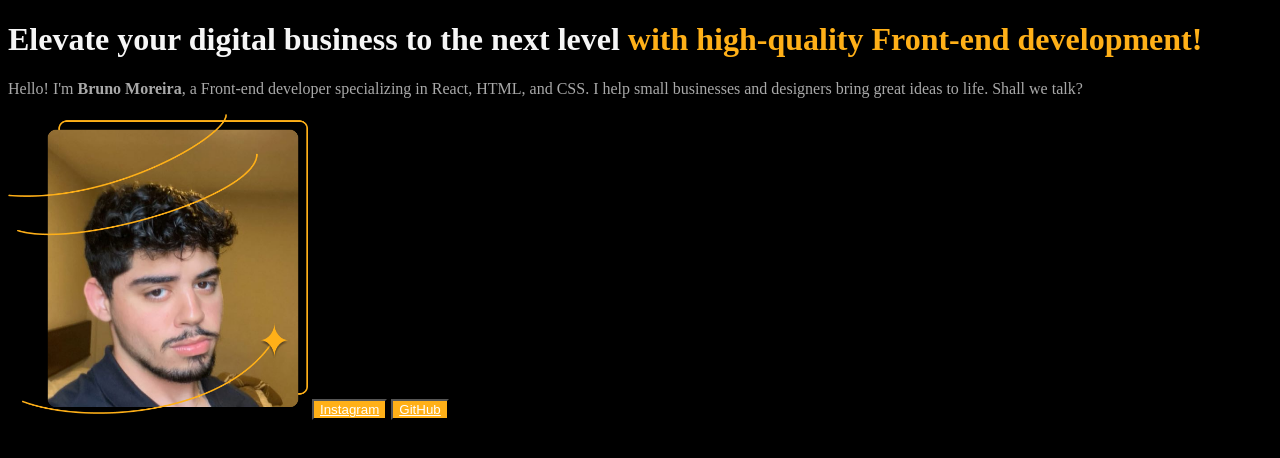
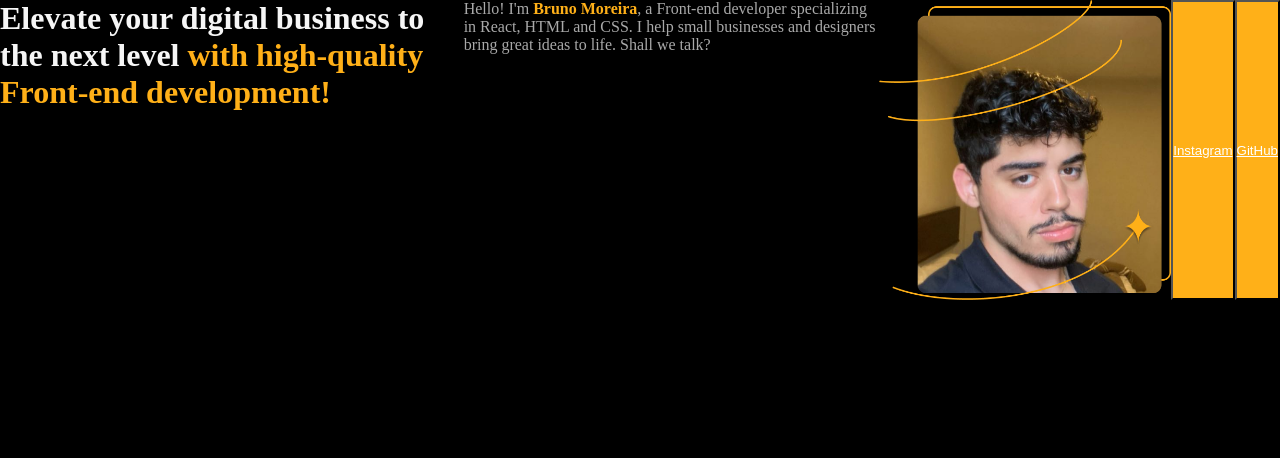
Before and after one commit to eubrunoo/first-html-css-little-project, a plain HTML site: page index.html in a window 1280 px wide. Drawn offline with Linux system fonts and the light colour scheme.

Commit message:
adding flexbox

```diff
--- a/index.html
+++ b/index.html
@@ -4,15 +4,18 @@
     <meta charset="UTF-8">
     <meta name="viewport" content="width=device-width, initial-scale=1.0">
     <meta http-equiv="X-UA-Compatible" content="IE=edge">
-    <title>Descubra</title>
+    <title>Portfolio</title>
     <link rel="stylesheet" href="style.css">
 </head>
 <body>
     <header></header>
-    <main>
+    <main class="presentation">
         <h1>Elevate your digital business to the next level
-            <strong>with high-quality Front-end development!</strong></h1>
-        <p>Hello! I'm <strong>Bruno Moreira</strong>, a Front-end developer specializing in React, HTML, and CSS.
+            <strong
+            class="highlighting-title">with high-quality Front-end development!</strong></h1>
+        <p>Hello! I'm <strong
+            class="highlighting-name">Bruno Moreira</strong>, a Front-end developer specializing in
+            React, HTML and CSS.
              I help small businesses and designers bring great ideas to life.
              Shall we talk?</p>
              <img src="image.png" alt="My profile pic" width="300" height="300">
--- a/style.css
+++ b/style.css
@@ -1,13 +1,26 @@
+* {
+    margin: 0;
+    padding: 0;
+}
+
 body {
+    height: 100vh;
+    box-sizing: border-box;
     background-color: black;
     color: #f6f6f6;
 }
 
-h1{
-    strong {
-        color: #ffb018;
+.highlighting-title {
+    color: #ffb018;
+}
 
-    }
+.highlighting-name {
+    color: #ffb018;
+}
+
+.presentation {
+    display: flex;
+
 }
 
 p {
```
